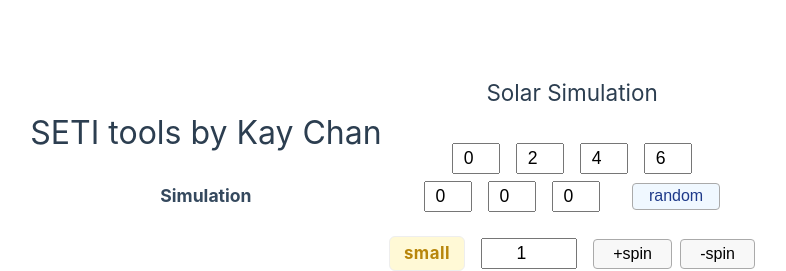
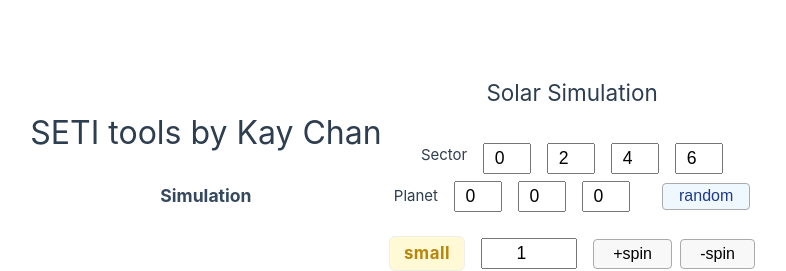
Before and after one commit to wwboy6/seti, a Vue app: page /simulation in a window 1280 px wide. Shown: the top 271 px of the page, without its empty margins (251-1037 px from the left). Built offline with nearby package versions, Linux system fonts and the light colour scheme; the HTML template or start-up script is replaced by a standard one.

Commit message:
feat: add label

```diff
--- a/src/views/SimulationView.vue
+++ b/src/views/SimulationView.vue
@@ -2,6 +2,7 @@
   <div class="simulation-container">
     <h2>Solar Simulation</h2>
     <div class="sector-rotation-inputs">
+      <span>Sector</span>
       <label v-for="(_, i) in sectorRotations" :key="i" class="rotation-label">
         <input
           type="number"
@@ -12,6 +13,7 @@
       </label>
     </div>
     <div class="rotation-inputs" @paste="onPaste">
+      <span>Planet</span>
       <label v-for="i in 3" :key="i" class="rotation-label">
         <input
           type="number"
```
